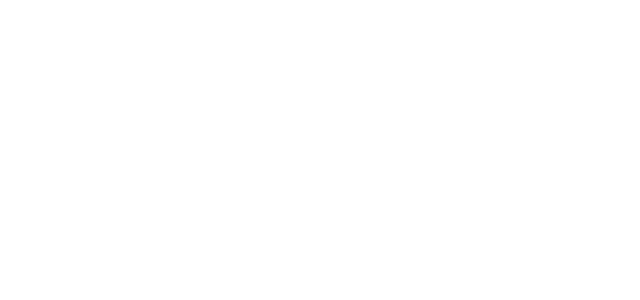
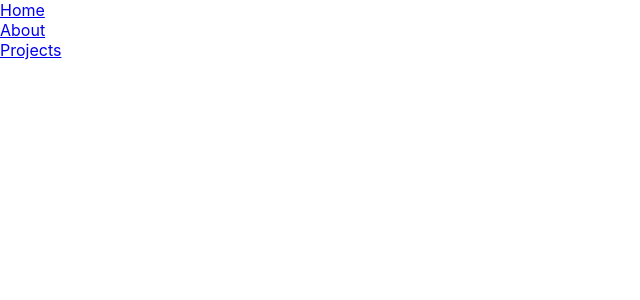
Before and after one commit to aedandan/personal-website, a React (Create React App) app: page / in a window 1280 px wide. Shown: the top 300 px of the page, without its empty margins (0-640 px from the left). Built offline with nearby package versions, Linux system fonts and the light colour scheme.

Commit message:
Integrate React Router

```diff
--- a/src/App.js
+++ b/src/App.js
@@ -1,9 +1,19 @@
-import logo from './logo.svg';
 import './App.css';
+import NavBar from './components/NavBar';
+import {Routes, Route} from 'react-router-dom';
+
 
 function App() {
-  // Add code for components and router here
-  return;
+  return(
+    <div className='app'>
+      <NavBar/>
+      <Routes>
+        <Route path="/"/>
+        <Route path="/about"/>
+        <Route path="/projects"/>
+      </Routes>
+    </div>
+  );
 }
 
 export default App;
--- a/src/index.js
+++ b/src/index.js
@@ -3,12 +3,15 @@ import ReactDOM from 'react-dom/client';
 import './index.css';
 import App from './App';
 import reportWebVitals from './reportWebVitals';
+import { BrowserRouter as Router } from 'react-router-dom';
 
 const root = ReactDOM.createRoot(document.getElementById('root'));
 root.render(
   <React.StrictMode>
-    <App />
-  </React.StrictMode>
+    <Router>
+      <App />
+    </Router>
+  </React.StrictMode>,
 );
 
 // If you want to start measuring performance in your app, pass a function
```
